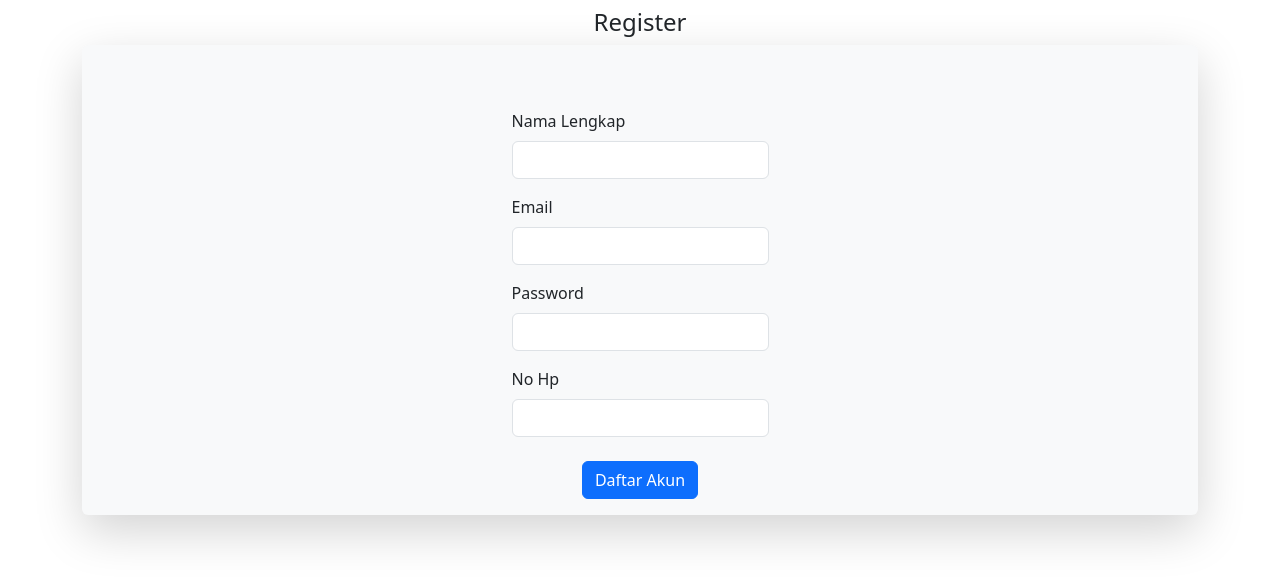
After one commit to FebriansyahAmu/todolist, a PHP site: page /pages/register.php in a window 1280 px wide. The commit adds this page. Shown: the top 583 px of the page. Run offline with PHP 8.4, Linux system fonts and the light colour scheme.

Commit message:
Add:Register, Login funct

```diff
--- /dev/null
+++ b/pages/register.php
@@ -0,0 +1,45 @@
+<!DOCTYPE html>
+<html lang="en">
+<head>
+    <meta charset="UTF-8">
+    <meta name="viewport" content="width=device-width, initial-scale=1.0">
+    <title>Document</title>
+    <link href="https://cdn.jsdelivr.net/npm/bootstrap@5.3.3/dist/css/bootstrap.min.css" rel="stylesheet" integrity="sha384-QWTKZyjpPEjISv5WaRU9OFeRpok6YctnYmDr5pNlyT2bRjXh0JMhjY6hW+ALEwIH" crossorigin="anonymous">
+    <script src="https://cdn.jsdelivr.net/npm/bootstrap@5.3.3/dist/js/bootstrap.bundle.min.js" integrity="sha384-YvpcrYf0tY3lHB60NNkmXc5s9fDVZLESaAA55NDzOxhy9GkcIdslK1eN7N6jIeHz" crossorigin="anonymous"></script>
+</head>
+<body>
+    <div class="container">
+        <div class="reg-section">
+            <h4 align="center" class="mt-2">Register </h4>
+            <div class="row-md-12 d-flex justify-content-center shadow-lg p-3 mb-5 bg-body-tertiary rounded">
+                <form method="post" action="../action/actionregister.php">
+
+                    <div class="col-md-12 mt-5 mb-3">
+                        <label for="namalengkap" class="form-label">Nama Lengkap</label>
+                        <input type="text" class="form-control" name="namalengkap" />
+                    </div>
+
+                    <div class="col-md-12 mb-3">
+                        <label for="email" class="form-label">Email</label>
+                        <input type="email" class="form-control" name="email" />
+                    </div>
+
+                    <div class="col-md-12 mb-3">
+                        <label for="password" class="form-label">Password</label>
+                        <input type="password" class="form-control" name="password" />
+                    </div>
+
+                    <div class="col-md-12 mb-3">
+                        <label for="nohp" class="form-label">No Hp</label>
+                        <input type="number" class="form-control" name="nohp" />
+                    </div>
+
+                    <div class="d-flex justify-content-center mt-4">
+                        <button type="submit" class="btn btn-primary">Daftar Akun</button>
+                    </div>
+                </form>
+            </div>
+        </div>
+    </div>
+</body>
+</html>
```
Also changed, not shown: index.php (+39 -0 lines), pages/tambahTugas.php (+10 -10 lines), pages/todolist.php (+15 -5 lines), action/actionlogin.php (added), action/actionregister.php (added), action/config.php (added).
